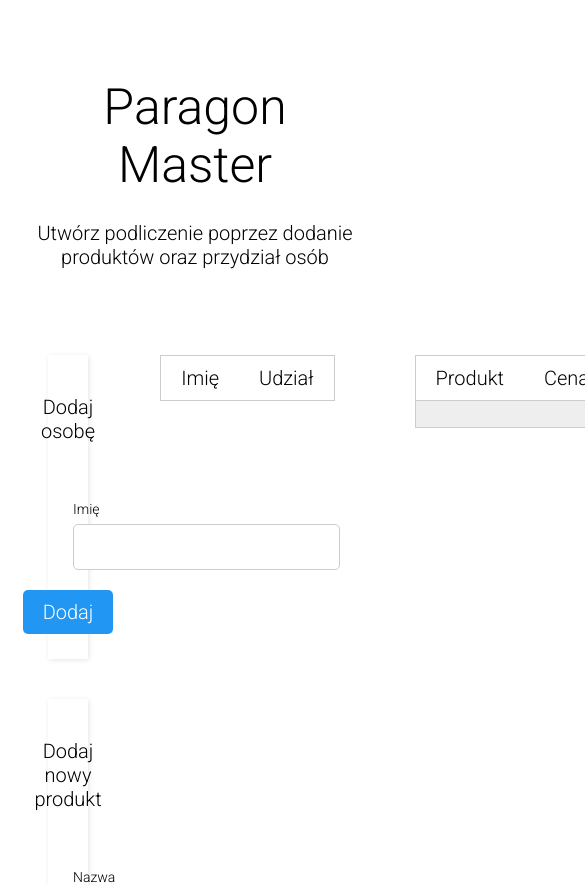
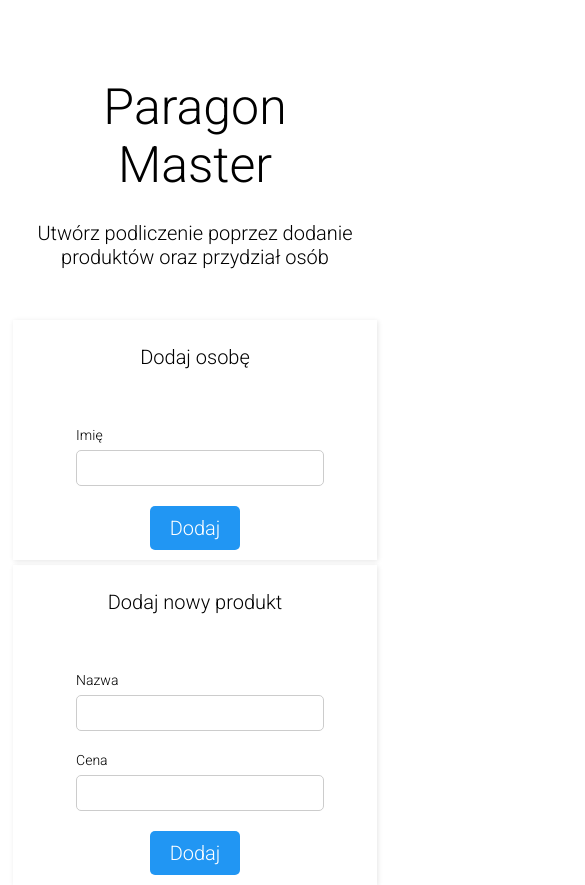
Before and after one commit to protectedvoid21/ReceiptManager, an Angular app: page / in a window 390 px wide. Shown: the top 885 px of the page, 585 px wide, since content can reach past the window. Built offline with nearby package versions, Linux system fonts and the light colour scheme.

Commit message:
Remove docs folder, add more responsivitiy

```diff
--- a/src/app/main/main-page/main-page.component.html
+++ b/src/app/main/main-page/main-page.component.html
@@ -6,7 +6,6 @@
 <main>
   <div class="forms-container">
     <app-add-person-form (personAdded)="onPersonAdded($event)" class=""></app-add-person-form>
-
     <app-add-product-form (productAdded)="onProductAdded($event)" class=""></app-add-product-form>
   </div>
 
--- a/src/index.html
+++ b/src/index.html
@@ -2,6 +2,7 @@
 <html lang="en">
 <head>
   <meta charset="utf-8">
+  <meta name="viewport" content="width=device-width, initial-scale=1.0">
   <title>ReceiptManager</title>
   <base href="/">
   <meta name="viewport" content="width=device-width, initial-scale=1">
--- a/src/styles.scss
+++ b/src/styles.scss
@@ -84,6 +84,7 @@ button {
 }
 
 input {
+  width: 100%;
   padding: 0.5em 1em;
   border-radius: 5px;
   border: 1px solid #ccc;
@@ -94,10 +95,6 @@ input {
 
 main {
   text-align: center;
-}
-
-.forms-container {
-  width: 30%;
 }
 
 .person-container {
@@ -137,3 +134,45 @@ table {
   padding: 0.5em 1em;
   border-bottom: 1px solid #ccc;
 }
+
+@media (max-width: 767px) {
+  main {
+    display: flex;
+    flex-direction: column;
+  }
+
+  .table-container {
+    width: 100%;
+    padding: 5px;
+  }
+
+  table {
+    width: 100%;
+    border-collapse: collapse;
+    margin-left: auto;
+    margin-right: auto;
+    border: 1px solid #ccc;
+
+    tbody tr:nth-child(odd) {
+      background-color: #eee;
+    }
+
+    tbody tr:hover {
+      background-color: #ddd;
+    }
+
+    thead tr th {
+      padding: 5px;
+      border-bottom: 1px solid #ccc;
+    }
+  }
+
+  input {
+    padding: 5px;
+  }
+
+  .paper {
+    padding: 5px;
+    margin: 5px;
+  }
+}
```
Also changed, not shown: 8 other files (tests, documents, lock files or other folders).
